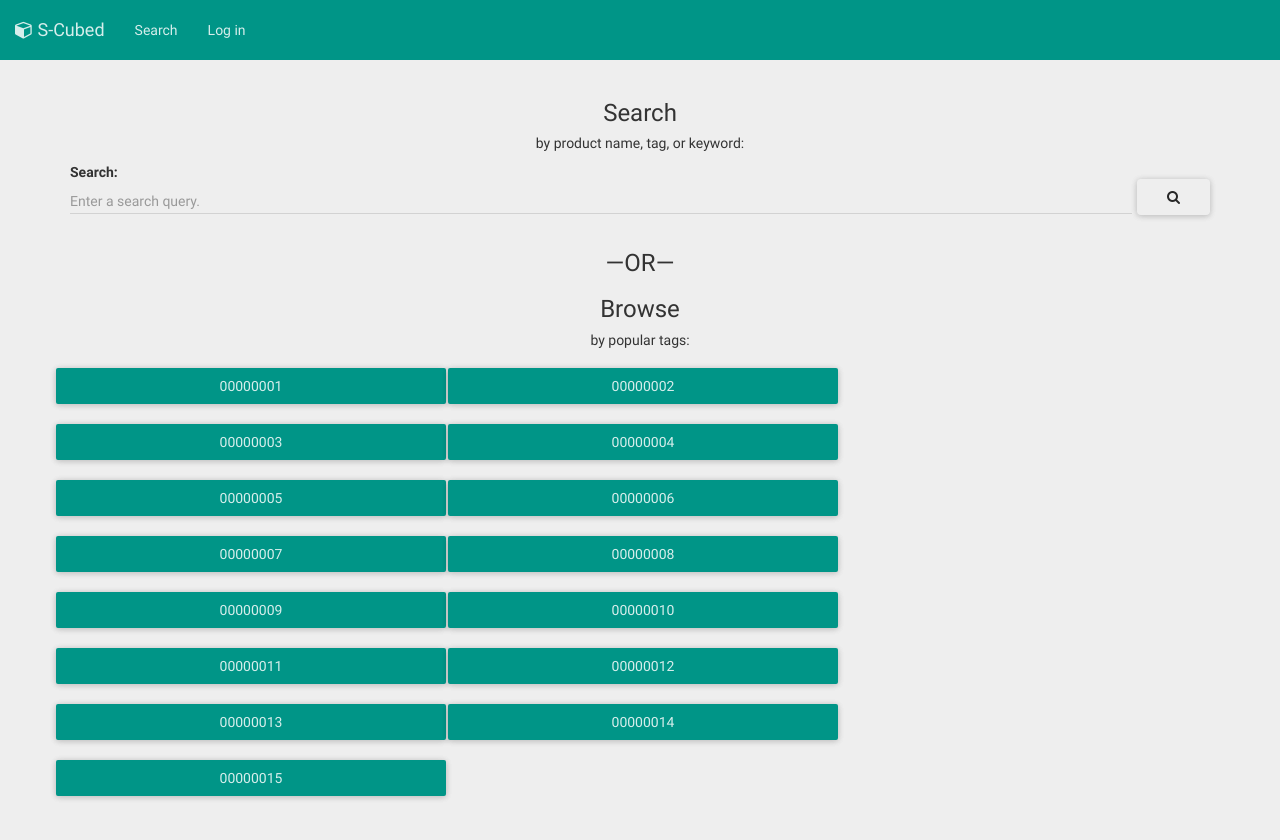
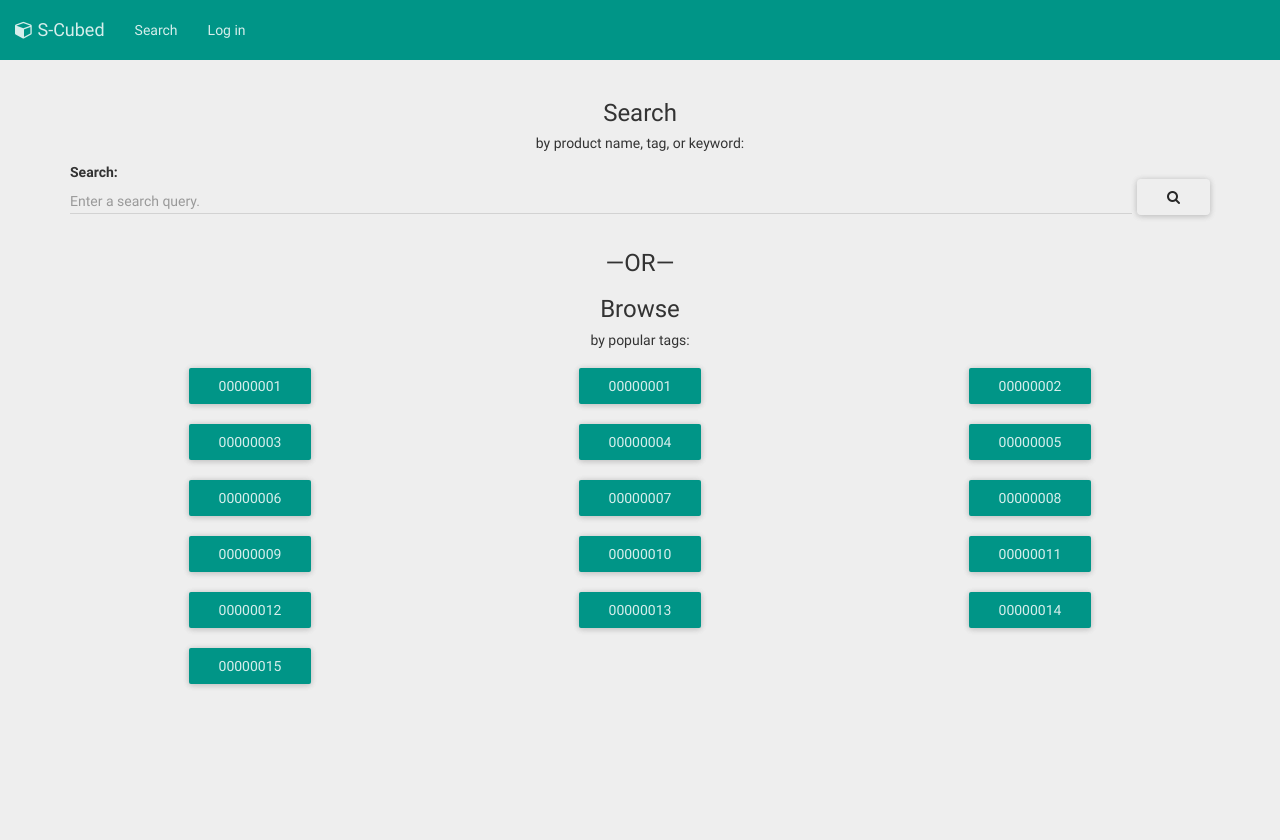
Before and after one commit to cheble/S-Cubed, a Jekyll site: the page built from Search.html, in a window 1280 px wide. Shown: the top 840 px of the page. Built offline with Jekyll 4.4.1, drawn with Linux system fonts in a browser that asks for light colours; nearby versions of some CDN libraries; library files that are not in the unit come from our copies; Markdown is read by kramdown in place of the engine named in the settings.

Commit message:
Search progress

```diff
--- a/Search.html
+++ b/Search.html
@@ -28,20 +28,53 @@ nav_type: restricted
 </div>
 <div class="container text-center">
 	<div class="row">
-		<a href="#" class="btn btn-primary btn-raised col-lg-4">00000001</a>
-		<a href="#" class="btn btn-primary btn-raised col-lg-4">00000002</a>
-		<a href="#" class="btn btn-primary btn-raised col-lg-4">00000003</a>
-		<a href="#" class="btn btn-primary btn-raised col-lg-4">00000004</a>
-		<a href="#" class="btn btn-primary btn-raised col-lg-4">00000005</a>
-		<a href="#" class="btn btn-primary btn-raised col-lg-4">00000006</a>
-		<a href="#" class="btn btn-primary btn-raised col-lg-4">00000007</a>
-		<a href="#" class="btn btn-primary btn-raised col-lg-4">00000008</a>
-		<a href="#" class="btn btn-primary btn-raised col-lg-4">00000009</a>
-		<a href="#" class="btn btn-primary btn-raised col-lg-4">00000010</a>
-		<a href="#" class="btn btn-primary btn-raised col-lg-4">00000011</a>
-		<a href="#" class="btn btn-primary btn-raised col-lg-4">00000012</a>
-		<a href="#" class="btn btn-primary btn-raised col-lg-4">00000013</a>
-		<a href="#" class="btn btn-primary btn-raised col-lg-4">00000014</a>
-		<a href="#" class="btn btn-primary btn-raised col-lg-4">00000015</a>
+    <div class="col-sm-4 col-md-4 col-lg-4">
+      <a href="#" class="btn btn-primary btn-raised">00000001</a>
+    </div>
+    <div class="col-sm-4 col-md-4 col-lg-4">
+  		<a href="#" class="btn btn-primary btn-raised">00000001</a>
+    </div>
+    <div class="col-sm-4 col-md-4 col-lg-4">
+  		<a href="#" class="btn btn-primary btn-raised">00000002</a>
+    </div>
+    <div class="col-sm-4 col-md-4 col-lg-4">
+  		<a href="#" class="btn btn-primary btn-raised">00000003</a>
+    </div>
+    <div class="col-sm-4 col-md-4 col-lg-4">
+  		<a href="#" class="btn btn-primary btn-raised">00000004</a>
+    </div>
+    <div class="col-sm-4 col-md-4 col-lg-4">
+  		<a href="#" class="btn btn-primary btn-raised">00000005</a>
+    </div>
+    <div class="col-sm-4 col-md-4 col-lg-4">
+  		<a href="#" class="btn btn-primary btn-raised">00000006</a>
+    </div>
+    <div class="col-sm-4 col-md-4 col-lg-4">
+  		<a href="#" class="btn btn-primary btn-raised">00000007</a>
+    </div>
+    <div class="col-sm-4 col-md-4 col-lg-4">
+  		<a href="#" class="btn btn-primary btn-raised">00000008</a>
+    </div>
+    <div class="col-sm-4 col-md-4 col-lg-4">
+  		<a href="#" class="btn btn-primary btn-raised">00000009</a>
+    </div>
+    <div class="col-sm-4 col-md-4 col-lg-4">
+  		<a href="#" class="btn btn-primary btn-raised">00000010</a>
+    </div>
+    <div class="col-sm-4 col-md-4 col-lg-4">
+  		<a href="#" class="btn btn-primary btn-raised">00000011</a>
+    </div>
+    <div class="col-sm-4 col-md-4 col-lg-4">
+  		<a href="#" class="btn btn-primary btn-raised">00000012</a>
+    </div>
+    <div class="col-sm-4 col-md-4 col-lg-4">
+  		<a href="#" class="btn btn-primary btn-raised">00000013</a>
+    </div>
+    <div class="col-sm-4 col-md-4 col-lg-4">
+  		<a href="#" class="btn btn-primary btn-raised">00000014</a>
+    </div>
+    <div class="col-sm-4 col-md-4 col-lg-4">
+  		<a href="#" class="btn btn-primary btn-raised">00000015</a>
+    </div>
 	</div>
 </div>
```
